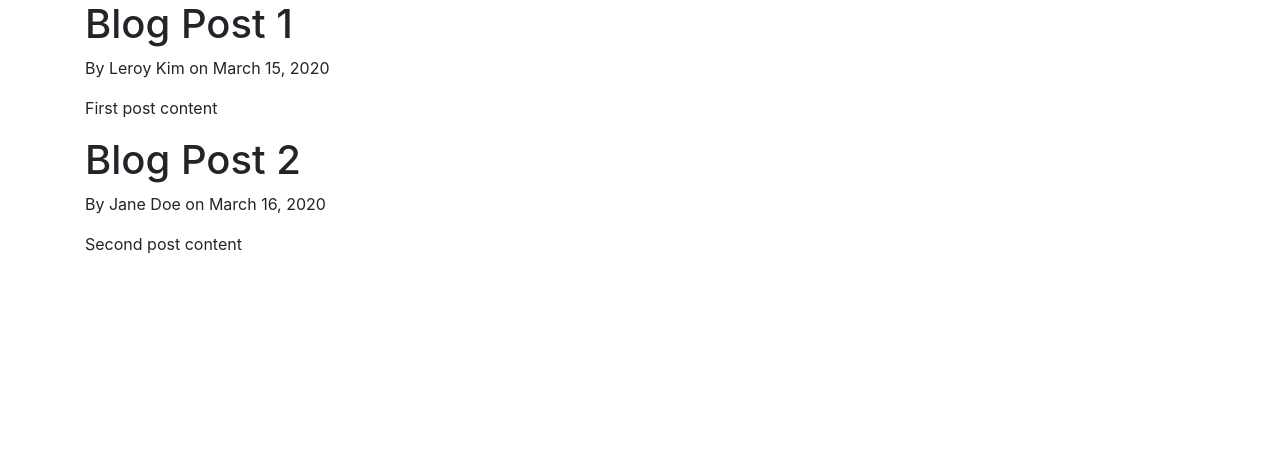
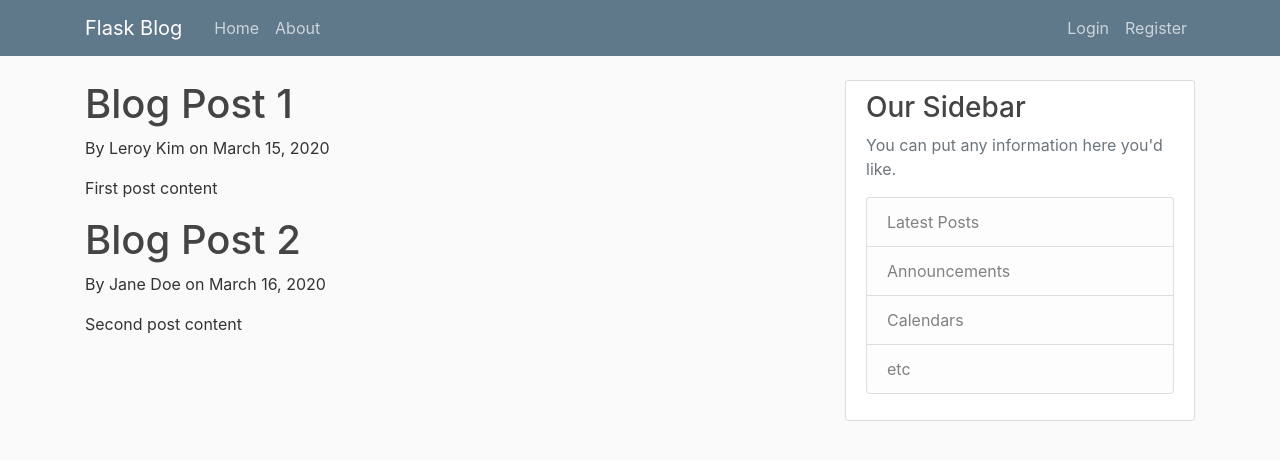
Before and after one commit to leroykim/flask-blog-practice, a Flask app: page / in a window 1280 px wide. Shown: the top 460 px of the page. Run offline with Flask 2, Linux system fonts and the light colour scheme; some libraries are stand-ins or nearby versions.

Commit message:
Add css and sidebar

```diff
--- a/flaskblog.py
+++ b/flaskblog.py
@@ -5,7 +5,7 @@
 # Auto reload
 # > set FLASK_DEBUG=1
 
-from flask import Flask, render_template
+from flask import Flask, render_template, url_for
 
 app = Flask(__name__)
 
--- /dev/null
+++ b/static/main.css
@@ -0,0 +1,80 @@
+body {
+  background: #fafafa;
+  color: #333333;
+  margin-top: 5rem;
+}
+
+h1, h2, h3, h4, h5, h6 {
+  color: #444444;
+}
+
+.bg-steel {
+  background-color: #5f788a;
+}
+
+.site-header .navbar-nav .nav-link {
+  color: #cbd5db;
+}
+
+.site-header .navbar-nav .nav-link:hover {
+  color: #ffffff;
+}
+
+.site-header .navbar-nav .nav-link.active {
+  font-weight: 500;
+}
+
+.content-section {
+  background: #ffffff;
+  padding: 10px 20px;
+  border: 1px solid #dddddd;
+  border-radius: 3px;
+  margin-bottom: 20px;
+}
+
+.article-title {
+  color: #444444;
+}
+
+a.article-title:hover {
+  color: #428bca;
+  text-decoration: none;
+}
+
+.article-content {
+  white-space: pre-line;
+}
+
+.article-img {
+  height: 65px;
+  width: 65px;
+  margin-right: 16px;
+}
+
+.article-metadata {
+  padding-bottom: 1px;
+  margin-bottom: 4px;
+  border-bottom: 1px solid #e3e3e3
+}
+
+.article-metadata a:hover {
+  color: #333;
+  text-decoration: none;
+}
+
+.article-svg {
+  width: 25px;
+  height: 25px;
+  vertical-align: middle;
+}
+
+.account-img {
+  height: 125px;
+  width: 125px;
+  margin-right: 20px;
+  margin-bottom: 16px;
+}
+
+.account-heading {
+  font-size: 2.5rem;
+}
--- a/templates/layout.html
+++ b/templates/layout.html
@@ -8,6 +8,8 @@
     <!-- Bootstrap CSS -->
     <link rel="stylesheet" href="https://stackpath.bootstrapcdn.com/bootstrap/4.3.1/css/bootstrap.min.css" integrity="sha384-ggOyR0iXCbMQv3Xipma34MD+dH/1fQ784/j6cY/iJTQUOhcWr7x9JvoRxT2MZw1T" crossorigin="anonymous">
 
+    <link rel="stylesheet" type="text/css" href="{{ url_for('static', filename='main.css') }}">
+
     <meta charset="UTF-8">
     {% if title %}
         <title>Flask Blog - {{ title }}</title>
@@ -16,10 +18,49 @@
     {% endif %}
 </head>
 <body>
-    <div class="container">
-        <!-- "content" is the name of the block -->
-        {% block content %}{% endblock %}
-    </div>
+    <!--https://github.com/CoreyMSchafer/code_snippets/tree/master/Python/Flask_Blog/snippets-->
+    <!-- navigation.html -->
+    <header class="site-header">
+      <nav class="navbar navbar-expand-md navbar-dark bg-steel fixed-top">
+        <div class="container">
+          <a class="navbar-brand mr-4" href="/">Flask Blog</a>
+          <button class="navbar-toggler" type="button" data-toggle="collapse" data-target="#navbarToggle" aria-controls="navbarToggle" aria-expanded="false" aria-label="Toggle navigation">
+            <span class="navbar-toggler-icon"></span>
+          </button>
+          <div class="collapse navbar-collapse" id="navbarToggle">
+            <div class="navbar-nav mr-auto">
+              <a class="nav-item nav-link" href="/">Home</a>
+              <a class="nav-item nav-link" href="/about">About</a>
+            </div>
+            <!-- Navbar Right Side -->
+            <div class="navbar-nav">
+              <a class="nav-item nav-link" href="/login">Login</a>
+              <a class="nav-item nav-link" href="/register">Register</a>
+            </div>
+          </div>
+        </div>
+      </nav>
+    </header>
+    <main role="main" class="container">
+      <div class="row">
+        <div class="col-md-8">
+          {% block content %}{% endblock %}
+        </div>
+        <div class="col-md-4">
+          <div class="content-section">
+            <h3>Our Sidebar</h3>
+            <p class='text-muted'>You can put any information here you'd like.
+              <ul class="list-group">
+                <li class="list-group-item list-group-item-light">Latest Posts</li>
+                <li class="list-group-item list-group-item-light">Announcements</li>
+                <li class="list-group-item list-group-item-light">Calendars</li>
+                <li class="list-group-item list-group-item-light">etc</li>
+              </ul>
+            </p>
+          </div>
+        </div>
+      </div>
+    </main>
     <!-- Optional JavaScript -->
     <!-- jQuery first, then Popper.js, then Bootstrap JS -->
     <script src="https://code.jquery.com/jquery-3.3.1.slim.min.js" integrity="sha384-q8i/X+965DzO0rT7abK41JStQIAqVgRVzpbzo5smXKp4YfRvH+8abtTE1Pi6jizo" crossorigin="anonymous"></script>
```
